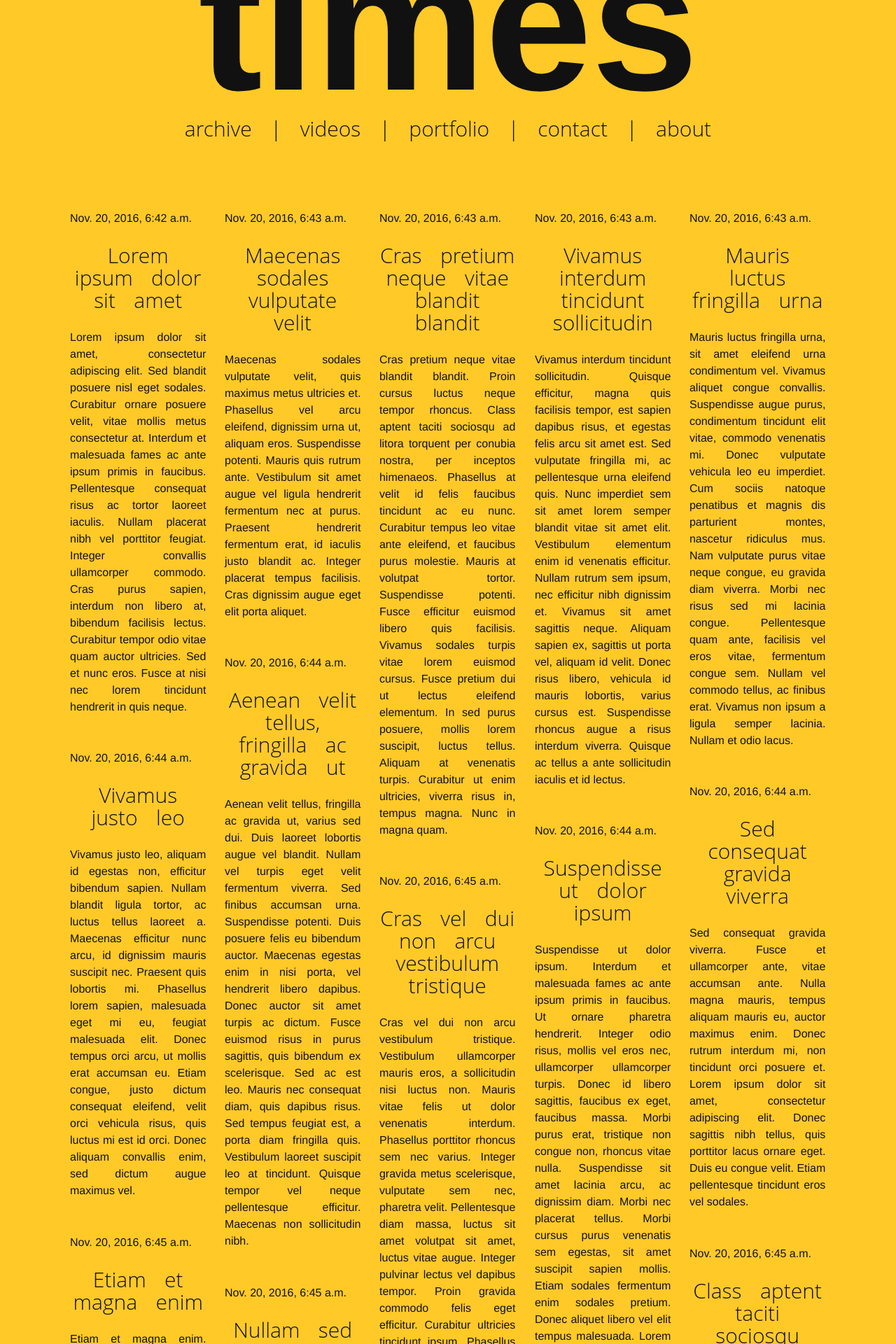
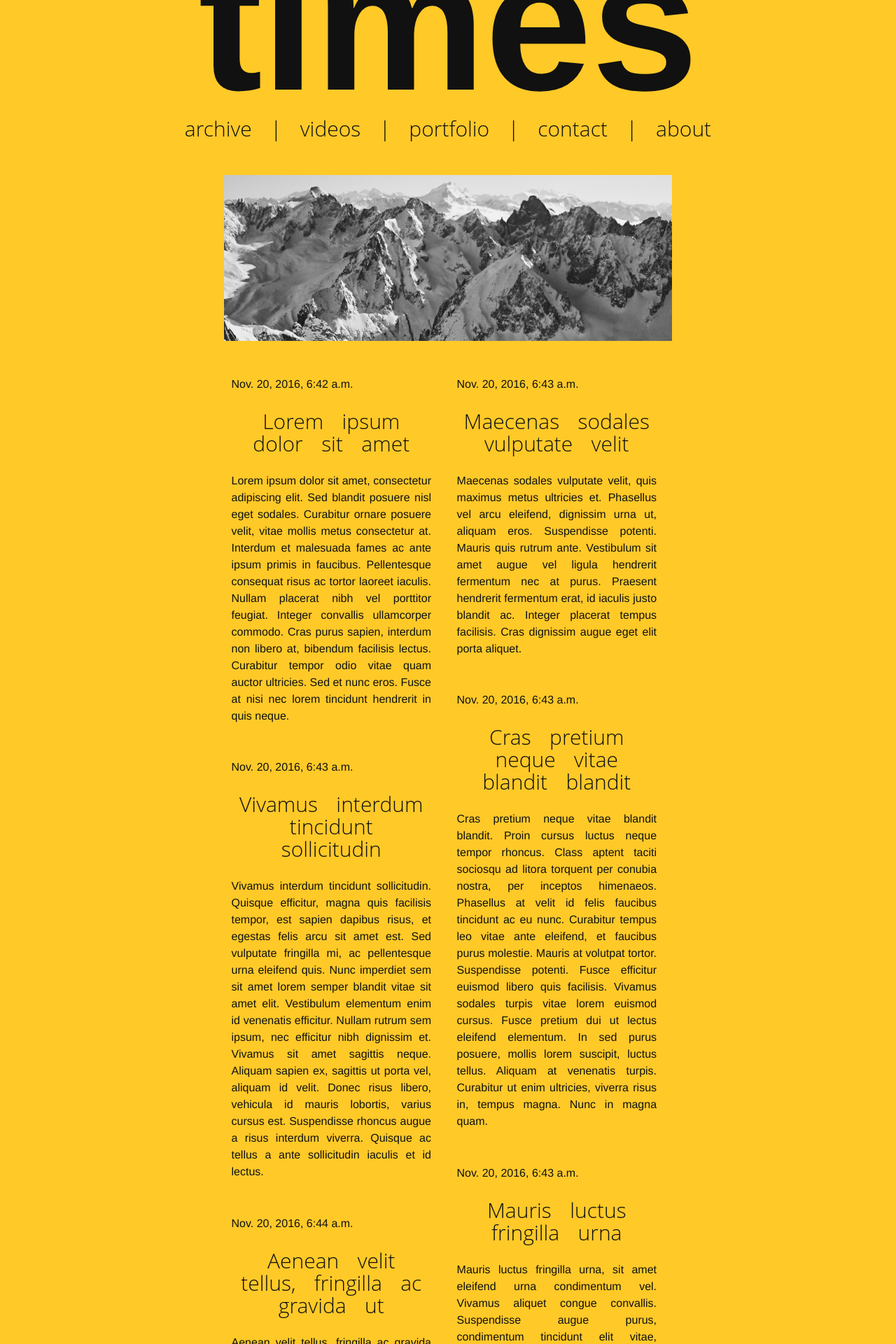
Before and after one commit to borrascador/dime-drop-times, a Django app: page / in a window 1280 px wide. Shown: the part 567-2487 px from the top of the page at 70% size. Run offline with Django 3.2, Linux system fonts and the light colour scheme; data comes from the database, SQL or seed files in the repository.

Commit message:
Polished front page design. Added banner and margin.

```diff
--- a/myblog/blog/static/blog/style.css
+++ b/myblog/blog/static/blog/style.css
@@ -1,3 +1,46 @@
+@media (min-width:320px)  {
+  /* smartphones, iPhone, portrait 480x320 phones */
+
+  /* Rules go Here */
+}
+
+@media (min-width:481px)  {
+  /* portrait e-readers (Nook/Kindle), smaller tablets @ 600 or @ 640 wide. */
+
+
+}
+
+@media (min-width:641px)  {
+  /* portrait tablets, portrait iPad, landscape e-readers, landscape 800x480 or 854x480 phones */
+
+  /* Rules go Here */
+
+}
+
+
+@media (min-width:961px)  {
+  /* tablet, landscape iPad, lo-res laptops ands desktops */
+
+  /* Rules go Here */
+
+}
+
+@media (min-width:1025px) {
+  /* big landscape tablets, laptops, and desktops */
+
+  /* Rules go Here */
+
+}
+
+@media (min-width:1281px) {
+  /* hi-res laptops and desktops */
+
+  /* Rules go Here */
+
+}
+
+
+
 body {
   background: #FFC928;
   color: #111;
@@ -8,7 +51,15 @@ body {
   margin-bottom: 50px;
 }
 
-#picture {
+.banner {
+  width: 50%;
+  display: block;
+/*   margin-left: auto;
+  margin-right: auto; */
+  margin: 0px auto;
+}
+
+.picture {
   width: 100%;
   display: block;
   margin-left: auto;
@@ -16,13 +67,20 @@ body {
   margin-bottom: 50px;
 }
 
+.grid-daddy {
+  width: 50%;
+  display: block;
+  margin: 0px auto;
+}
+
 .grid {
-  margin: 100px;
+  margin: 0px auto;
 }
 
 .grid-sizer,
 .grid-item {
-  width: 18%;
+  /* width: 30%; */
+  width: 17.843em;
   margin-bottom: 50px;
 }
 
@@ -33,7 +91,7 @@ body {
 }
 
 .gutter-sizer {
-  width: 2.5%;
+  width: 3em;
 }
 
 div.footer-container p {
@@ -80,13 +138,13 @@ a:link, a:visited {
   text-decoration: none;
 }
 
-/* mouse over link and click on link */
+/* mouse over link and clicked link */
 a:hover, a:active {
   color: #111;
   text-decoration: underline;
 }
 
-/* mouse over and click on link for header */
+/* mouse over and clicked link for header */
 h1 a:hover, h1 a:active {
   color: #111;
   text-decoration: none;
--- a/myblog/blog/templates/blog/base.html
+++ b/myblog/blog/templates/blog/base.html
@@ -10,12 +10,6 @@
     </head>
 
     <body>
-
-<!--    <div id="rectangle-left"></div>
-        <div id="triangle-left"></div>
-        <div id="rectangle-right"></div>
-        <div id="triangle-right"></div> -->
-
         <div class="header-container">
             <h1>
                 <a href="{% url 'HomeView' %}">
@@ -40,6 +34,8 @@
                     <a>about</a>
                 </h2>
             </div>
+
+            <image class="banner" src="{% static 'blog/mtn-banner.jpg' %}">
         </div>
 
         {% block content %}
--- a/myblog/blog/templates/blog/post_detail.html
+++ b/myblog/blog/templates/blog/post_detail.html
@@ -1,9 +1,7 @@
 {% extends 'blog/base.html' %}
 
 {% block content %}
-    <div class="picture-frame">
-        <img id="picture" src="https://static.pexels.com/photos/474/black-and-white-car-vehicle-vintage.jpg">
-    </div>
+    <img class="picture" src="https://static.pexels.com/photos/474/black-and-white-car-vehicle-vintage.jpg">
 
     <div class="item-detail">
         {% if views.post.published_date %}
--- a/myblog/blog/templates/blog/post_list.html
+++ b/myblog/blog/templates/blog/post_list.html
@@ -1,6 +1,7 @@
 {% extends 'blog/base.html' %}
 
 {% block content %}
+    <div class="grid-daddy">
         <div class="grid" data-masonry='{
             "fitWidth": "true",
             "itemSelector": ".grid-item",
@@ -20,4 +21,5 @@
                 </div>
             {% endfor %}
         </div>
+    </div>
 {% endblock %}
```
Also changed, not shown: myblog/blog/static/blog/mtn-banner.jpg (added). Lines whose indentation alone changed are shown as unchanged.
